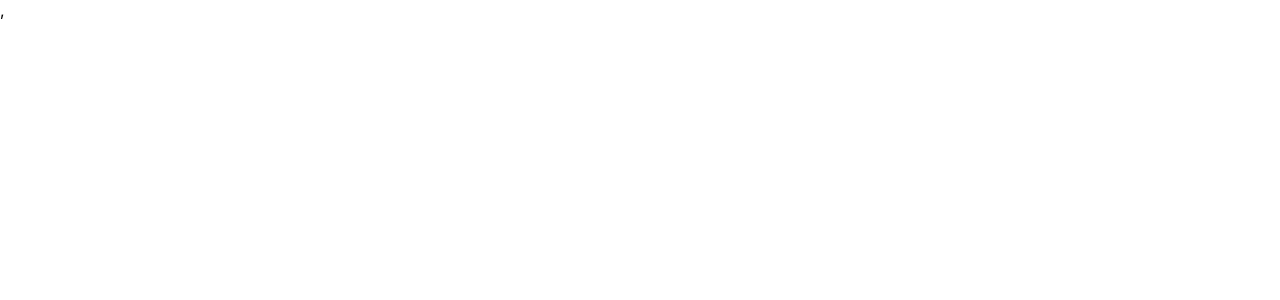
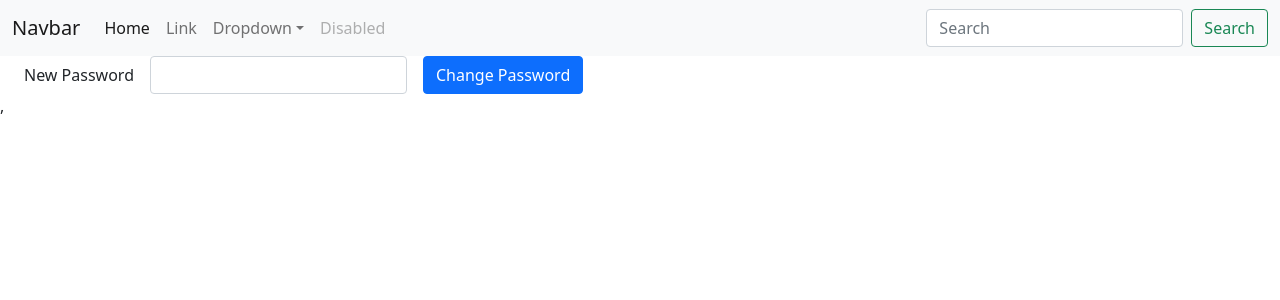
Before and after one commit to FVarmint/Job-Hunting-Website, a React (Create React App) app in the folder client/: page /changepassword/1 in a window 1280 px wide. Shown: the top 300 px of the page. Built offline with nearby package versions, Linux system fonts and the light colour scheme.

Commit message:
forgotpassword frontend

```diff
--- a/client/src/App.js
+++ b/client/src/App.js
@@ -4,6 +4,8 @@ import Register from './components/Register'
 import Login from './components/Login';
 import Jobs from './components/Jobs';
 import Portfolios from './components/Portfolios'
+import ForgotPassword from './components/ForgotPassword';
+import ChangePassword from './components/ChangePassword';
 
 const App = () => {
   return (
@@ -23,6 +25,14 @@ const App = () => {
       <Route path="/portfolio">
         <Portfolios/>
       </Route>
+
+      <Route path="/forgotpassword">
+        <ForgotPassword/>
+      </Route>
+
+      <Route exact path="/changepassword/:token">
+        <ChangePassword/>
+      </Route>
     </>
   )
 }
--- /dev/null
+++ b/client/src/components/ChangePassword.js
@@ -0,0 +1,86 @@
+import React , {useState} from 'react'
+import Navbar from './Navbar'
+import { useHistory } from 'react-router';
+import { useParams } from 'react-router-dom';
+
+const ChangePassword = () => {
+
+    const { token } = useParams();
+
+    const history = useHistory();
+
+    const [user , setUser] = useState({
+        password:""
+    });
+
+    let name , value;
+
+    const handleInputs = (e) => {
+        console.log(e);
+        name = e.target.name;
+        value = e.target.value;
+
+        setUser({... user, [name]:value});
+    }
+
+    const PostData = async (e)=>{
+      e.preventDefault();
+
+      const {password} = user;
+
+    //   console.log({ token })
+    //   console.log(token)
+
+      const res = await fetch("/changepassword/"+token, {
+        method: "PATCH",
+        headers: {
+          "content-type": "application/json"
+        },
+        body: JSON.stringify({
+          password
+        })
+      })
+
+      const data = await res.json();
+      console.log(data)
+
+      if(res.status===400 || !data){
+        window.alert("Invalid Details")
+        console.log("Invalid details")
+      }
+      else{
+        window.alert("your password has been updated");
+        console.log("your password has been updated")
+
+        history.push("/login")
+      }
+    }
+
+
+    return (
+        <>
+          <Navbar/>
+          <div className="mx-4">
+          <div className="row g-3 align-items-center">
+  <div className="col-auto">
+    <label for="inputPassword6" className="col-form-label">New Password</label>
+  </div>
+  <div className="col-auto">
+    <input type="password" id="inputPassword6" className="form-control" aria-describedby="passwordHelpInline"
+    name="password"
+    value={user.password}
+    onChange={handleInputs}/>
+  </div>
+  <div className="col-auto">
+  <input type="submit" name="changepassword" id="changePasswordButton" className="btn btn-primary"
+    value="Change Password"
+    onClick={PostData}
+    />
+  </div>
+</div>
+</div>
+        </>
+    )
+}
+
+export default ChangePassword
--- /dev/null
+++ b/client/src/components/ForgotPassword.js
@@ -0,0 +1,76 @@
+import React , {useState} from 'react'
+import Navbar from './Navbar'
+import { useHistory } from "react-router-dom"
+
+const ForgotPassword = () => {
+
+    const history = useHistory();
+
+    const [user , setUser] = useState({
+        email:""
+    });
+
+    let name , value;
+
+    const handleInputs = (e) => {
+        console.log(e);
+        name = e.target.name;
+        value = e.target.value;
+
+        setUser({... user, [name]:value});
+    }
+
+    const PostData = async (e)=>{
+      e.preventDefault();
+      const {email} = user;
+
+      const res = await fetch("/forgotpassword" , {
+        method: "POST",
+        headers: {
+          "content-type": "application/json"
+        },
+        body: JSON.stringify({
+          email
+        })
+      })
+
+      const data = await res.json();
+      console.log(data)
+
+      if(res.status===400 || !data){
+        window.alert("Invalid Details")
+        console.log("Invalid details")
+      }
+      else{
+        window.alert("check your email");
+        console.log("check your email")
+
+        history.push("/login")
+      }
+    }
+
+    return (
+        <>
+            <Navbar/>
+            <form action="/forgotpassword" method="POST">
+  <div className="mx-4">
+    <label for="exampleInputEmail1" class="form-label">Email address</label>
+    <input type="email" class="form-control" id="exampleInputEmail1" aria-describedby="emailHelp"
+    name="email"
+    value={user.email}
+    onChange={handleInputs}/>
+    <div className="mt-2 col-md-12">
+    <div className="form-group form-button">
+    <input type="submit" name="sendEmail" id="sendEmail" className="btn btn-primary"
+    value="Send Email"
+    onClick={PostData}
+    />
+  </div>
+  </div>
+  </div>
+</form>
+        </>
+    )
+}
+
+export default ForgotPassword
--- a/client/src/components/Login.js
+++ b/client/src/components/Login.js
@@ -1,6 +1,7 @@
 import React , {useState} from 'react'
 import Navbar from './Navbar'
 import { useHistory } from 'react-router-dom';
+import { Link } from 'react-router-dom';
 
 const Login = () => {
 
@@ -71,9 +72,8 @@ const Login = () => {
     onChange={handleInputs}
     />
   </div>
-  <div className="mb-3 form-check">
-    <input type="checkbox" className="form-check-input" id="exampleCheck1"/>
-    <label className="form-check-label" for="exampleCheck1">Check me out</label>
+  <div className="mb-3">
+  <Link to="/forgotpassword">forgotpassword?</Link>
   </div>
   <input class="btn btn-primary" type="submit" value="Login"
   onClick={PostData}/>
--- a/client/src/components/Register.js
+++ b/client/src/components/Register.js
@@ -68,7 +68,7 @@ const Register = ()=>{
     return(
         <>
         <Navbar/>
-<div className="mx-4">
+<div className="mt-2 col-md-12 mx-4">
 <form action="/register" method="POST">
 <div className="mb-3">
     <label for="username" className="form-label">Username</label>
```
Also changed, not shown: 1 other file (tests, documents, lock files or other folders).
